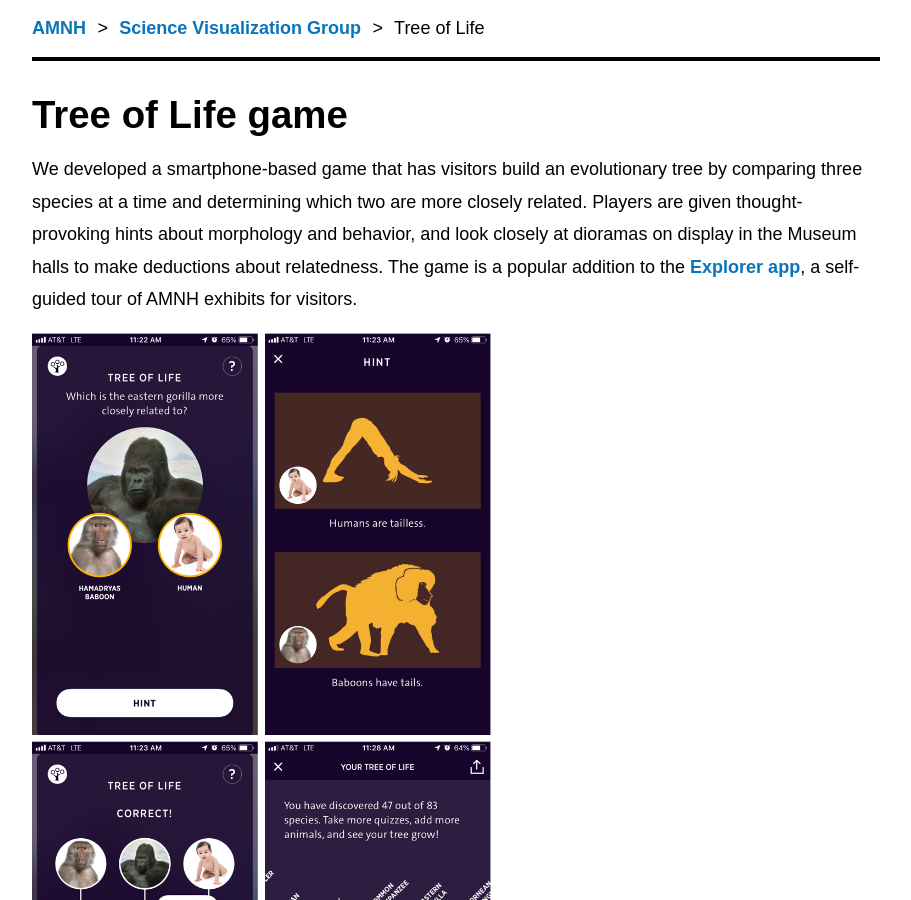
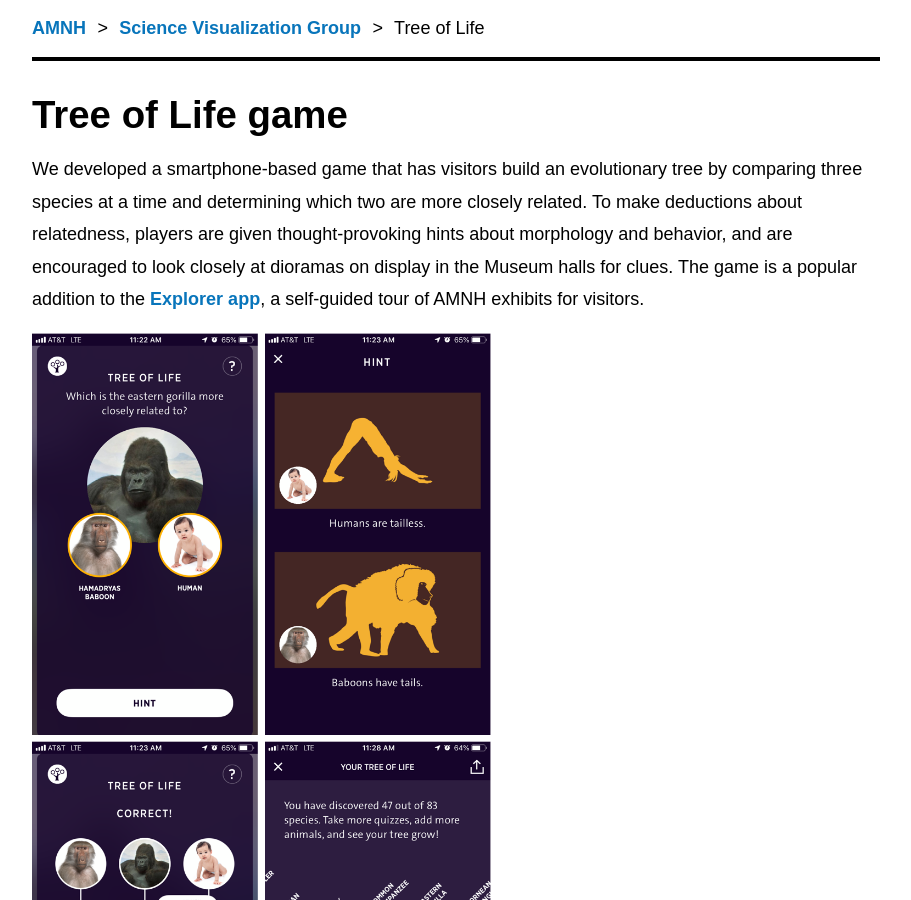
Before and after one commit to amnh-sciviz/amnh-sciviz.github.io, a Jekyll site: the page built from _projects/tree_of_life.md, in a window 1280 px wide and 900 px high. Shown: the whole window, without its empty margins (184-1095 px from the left). Built offline with Jekyll 4.4.1, drawn with Linux system fonts in a browser that asks for light colours.

Commit message:
Update tree_of_life.md

```diff
--- a/_projects/tree_of_life.md
+++ b/_projects/tree_of_life.md
@@ -8,7 +8,7 @@ permalink: /tree-of-life/
 
 ## Tree of Life game
 
-We developed a smartphone-based game that has visitors build an evolutionary tree by comparing three species at a time and determining which two are more closely related. Players are given thought-provoking hints about morphology and behavior, and look closely at dioramas on display in the Museum halls to make deductions about relatedness. The game is a popular addition to the [Explorer app](https://www.amnh.org/apps/explorer), a self-guided tour of AMNH exhibits for visitors.
+We developed a smartphone-based game that has visitors build an evolutionary tree by comparing three species at a time and determining which two are more closely related. To make deductions about relatedness, players are given thought-provoking hints about morphology and behavior, and are encouraged to look closely at dioramas on display in the Museum halls for clues. The game is a popular addition to the [Explorer app](https://www.amnh.org/apps/explorer), a self-guided tour of AMNH exhibits for visitors.
 
 ![Tree of Life game screenshots](/assets/img/ToL-gorilla.png)
 
```
